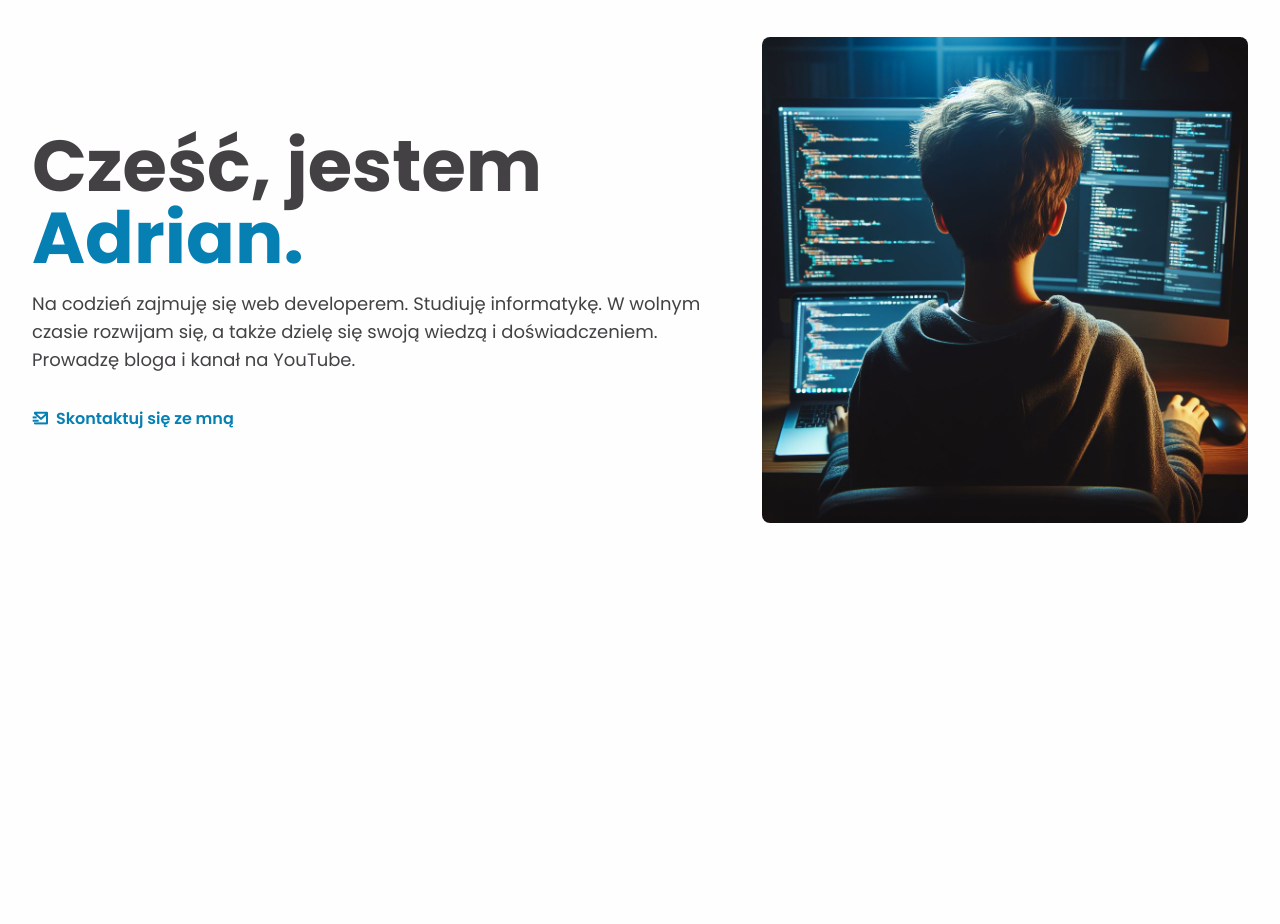
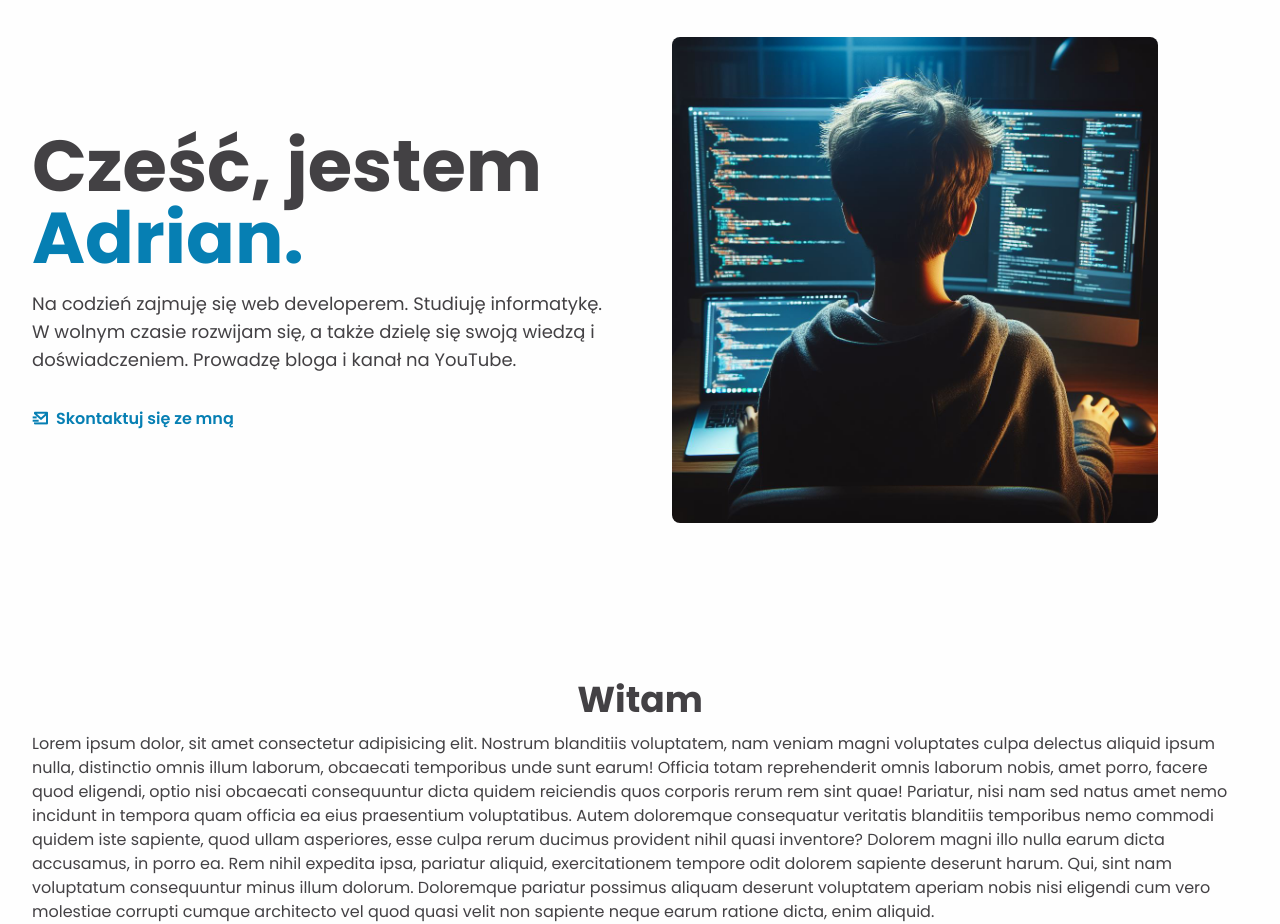
Before and after one commit to abieniek03/abieniek.dev, a Next.js app: page / in a window 1280 px wide. Shown: the part 120-1044 px from the top of the page. Before the commit the page ends 800 px from the top, so only its background shows below. Built offline with nearby package versions, Linux system fonts and the light colour scheme.

Commit message:
Fixed animations

```diff
--- a/app/(main-page)/page.tsx
+++ b/app/(main-page)/page.tsx
@@ -1,11 +1,15 @@
 import { type ReactElement } from "react";
 
-import HeroSection from "@/components/main-page/sections/SectionHero";
+import SectionHero from "@/components/main-page/sections/SectionHero";
+import SectionAbout from "@/components/main-page/sections/SectionAbout";
 
 export default function MainPage(): ReactElement {
   return (
     <>
-      <HeroSection />
+      <SectionHero />
+      <main className="flex flex-col gap-y-10">
+        <SectionAbout />
+      </main>
     </>
   );
 }
--- a/components/Navbar.tsx
+++ b/components/Navbar.tsx
@@ -77,7 +77,7 @@ export default function Navbar(): ReactElement {
           stiffness: 80,
           damping: 20,
         }}
-        className={`fixed w-full ${navbarFixed && !menuIsOpen ? "bg-light/95 backdrop-blur supports-[backdrop-filter]:bg-light/75 dark:bg-dark/95 dark:supports-[backdrop-filter]:bg-dark/75" : ""} ${menuIsOpen ? "bg-light dark:bg-dark" : ""}`}
+        className={`fixed z-40 w-full ${navbarFixed && !menuIsOpen ? "bg-light/95 backdrop-blur supports-[backdrop-filter]:bg-light/75 dark:bg-dark/95 dark:supports-[backdrop-filter]:bg-dark/75" : ""} ${menuIsOpen ? "bg-light dark:bg-dark" : ""}`}
       >
         <div className="mx-auto flex w-full max-w-7xl flex-wrap items-center justify-between px-4 py-3 md:flex-nowrap">
           {pathname === "/" ? (
--- /dev/null
+++ b/components/main-page/sections/SectionAbout.tsx
@@ -0,0 +1,32 @@
+import { type ReactElement } from "react";
+
+import SectionContainer from "./elements/SectionContainer";
+import SectionTitle from "./elements/SectionTitle";
+
+export default function SectionAbout(): ReactElement {
+  return (
+    <SectionContainer>
+      <SectionTitle>Witam</SectionTitle>
+
+      <p>
+        Lorem ipsum dolor, sit amet consectetur adipisicing elit. Nostrum
+        blanditiis voluptatem, nam veniam magni voluptates culpa delectus
+        aliquid ipsum nulla, distinctio omnis illum laborum, obcaecati
+        temporibus unde sunt earum! Officia totam reprehenderit omnis laborum
+        nobis, amet porro, facere quod eligendi, optio nisi obcaecati
+        consequuntur dicta quidem reiciendis quos corporis rerum rem sint quae!
+        Pariatur, nisi nam sed natus amet nemo incidunt in tempora quam officia
+        ea eius praesentium voluptatibus. Autem doloremque consequatur veritatis
+        blanditiis temporibus nemo commodi quidem iste sapiente, quod ullam
+        asperiores, esse culpa rerum ducimus provident nihil quasi inventore?
+        Dolorem magni illo nulla earum dicta accusamus, in porro ea. Rem nihil
+        expedita ipsa, pariatur aliquid, exercitationem tempore odit dolorem
+        sapiente deserunt harum. Qui, sint nam voluptatum consequuntur minus
+        illum dolorum. Doloremque pariatur possimus aliquam deserunt voluptatem
+        aperiam nobis nisi eligendi cum vero molestiae corrupti cumque
+        architecto vel quod quasi velit non sapiente neque earum ratione dicta,
+        enim aliquid.
+      </p>
+    </SectionContainer>
+  );
+}
--- a/components/main-page/sections/SectionHero.tsx
+++ b/components/main-page/sections/SectionHero.tsx
@@ -15,9 +15,9 @@ export default function SectionHero(): ReactElement {
         damping: 10,
       }}
       viewport={{ once: true }}
-      className="mt-16 flex flex-col items-center justify-center gap-10 lg:mt-0 lg:h-screen lg:flex-row lg:justify-between"
+      className="mt-16 flex h-screen flex-col gap-y-10 lg:mt-0 lg:flex-row lg:items-center lg:gap-x-0"
     >
-      <div className="lg:w-[60%] lg:max-w-[700px]">
+      <div className="lg:max-w-[640px]">
         <h1 className="mb-2 text-4xl font-bold sm:text-6xl md:mb-4 md:text-7xl">
           Cześć, jestem <br /> <span className="text-primary">Adrian.</span>
         </h1>
@@ -36,13 +36,16 @@ export default function SectionHero(): ReactElement {
           </a>
         </div>
       </div>
+
+      <motion.div className="w-full lg:max-w-[40%]">
         <Image
           src="/hero-image.jpg"
           alt=""
           width={540}
           height={540}
-        className="w-full rounded-lg lg:max-w-[40%]"
+          className="w-full rounded-lg"
         />
+      </motion.div>
     </motion.section>
   );
 }
--- /dev/null
+++ b/components/main-page/sections/elements/SectionContainer.tsx
@@ -0,0 +1,23 @@
+"use client";
+
+import { type ReactElement, type ReactNode } from "react";
+import { motion } from "framer-motion";
+
+export default function SectionContainer({
+  children,
+}: Readonly<{ children: ReactNode }>): ReactElement {
+  return (
+    <motion.section
+      initial={{ opacity: 0, y: 150 }}
+      whileInView={{ opacity: 1, y: 0 }}
+      transition={{
+        type: "spring",
+        stiffness: 20,
+        damping: 10,
+      }}
+      viewport={{ once: true }}
+    >
+      {children}
+    </motion.section>
+  );
+}
--- /dev/null
+++ b/components/main-page/sections/elements/SectionTitle.tsx
@@ -0,0 +1,11 @@
+import { type ReactElement, type ReactNode } from "react";
+
+export default function SectionTitle({
+  children,
+}: Readonly<{ children: ReactNode }>): ReactElement {
+  return (
+    <h1 className="mb-3 text-center text-3xl font-bold lg:text-4xl">
+      {children}
+    </h1>
+  );
+}
```
Lines whose indentation alone changed are shown as unchanged.
